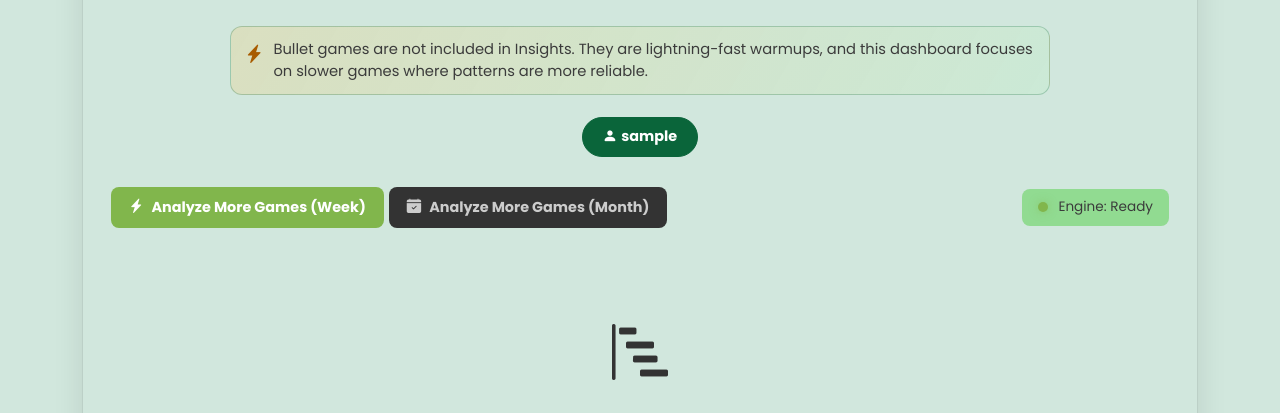
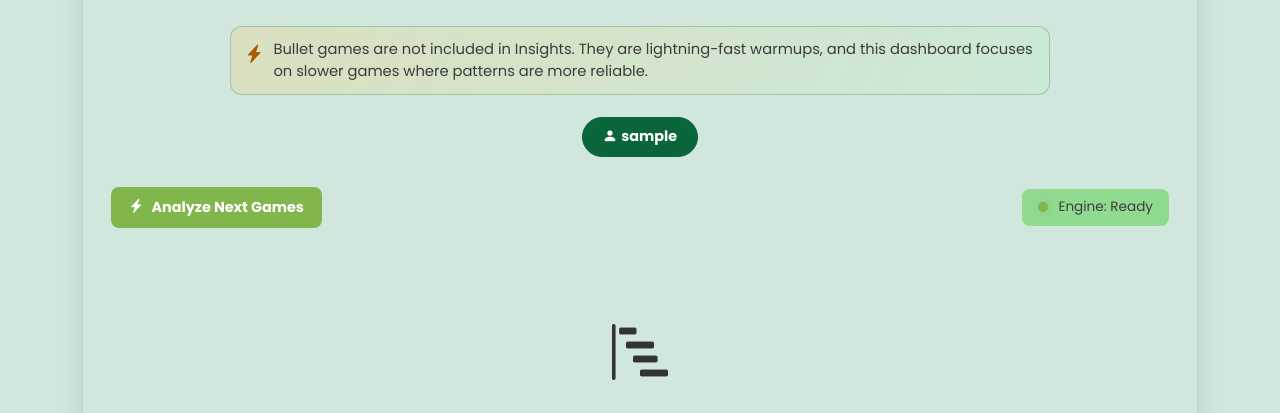
Before and after one commit to UzairSaeed393/ChessCraft, a Django app: page /insights/ in a window 1280 px wide. Shown: the part 199-612 px from the top of the page. Run offline with Django 5.2, Linux system fonts and the light colour scheme; a user stored in the database is signed in; tables that the repository leaves empty hold one stand-in row (values such as "Sample post"); data that the repository does not hold is empty.

Commit message:
fix: insights logic . update 1.4

```diff
--- a/ChessCraft/settings.py
+++ b/ChessCraft/settings.py
@@ -32,7 +32,7 @@
 ANALYSIS_ENGINE_URL = env('ANALYSIS_ENGINE_URL', default='')
 ANALYSIS_ENGINE_TOKEN = env('ANALYSIS_ENGINE_TOKEN', default='')
 # Full game review depth (batch review only). Live/single-position endpoints still use ANALYSIS_ENGINE_DEPTH.
-ANALYSIS_GAME_REVIEW_DEPTH = env.int('ANALYSIS_GAME_REVIEW_DEPTH', default=14)
+ANALYSIS_GAME_REVIEW_DEPTH = env.int('ANALYSIS_GAME_REVIEW_DEPTH', default=16)
 STOCKFISH_PATH = env('STOCKFISH_PATH', default='')
 ANALYSIS_POLYGLOT_PATH = env('ANALYSIS_POLYGLOT_PATH', default='')
 ANALYSIS_ECO_DB_PATH = env('ANALYSIS_ECO_DB_PATH', default=str(BASE_DIR / 'analysis' / 'data' / 'eco_lines.tsv'))
--- a/analysis/engine.py
+++ b/analysis/engine.py
@@ -90,7 +90,7 @@
         self.local_path = getattr(settings, "STOCKFISH_PATH", default_local)
         self.local_threads = int(getattr(settings, "ANALYSIS_ENGINE_THREADS", 1))
         self.local_hash = int(getattr(settings, "ANALYSIS_ENGINE_HASH", 32))
-        self.default_depth = int(getattr(settings, "ANALYSIS_ENGINE_DEPTH", 14))
+        self.default_depth = int(getattr(settings, "ANALYSIS_ENGINE_DEPTH", 16))
         self.default_time = float(getattr(settings, "ANALYSIS_ENGINE_TIME", 0.18))
 
     def get_health(self) -> dict[str, Any]:
--- a/analysis/views.py
+++ b/analysis/views.py
@@ -17,6 +17,7 @@
 from ChessCraft.utils import api_error_handler
 
 from user.models import Game
+from user.utils import is_bullet_time_control
 
 from .engine import (
     StockfishManager,
@@ -216,7 +217,7 @@
 
 
 def _adaptive_depth_for_position(base_depth: int, board: chess.Board, ply_index: int) -> int:
-    min_depth = int(getattr(settings, "ANALYSIS_REVIEW_MIN_DEPTH", 12))
+    min_depth = int(getattr(settings, "ANALYSIS_REVIEW_MIN_DEPTH", 14))
     max_boost = int(getattr(settings, "ANALYSIS_REVIEW_MAX_DEPTH_BOOST", 3))
 
     phase = _phase_for_position(board, ply_index)
@@ -1145,38 +1146,30 @@
 @api_error_handler
 def api_analyze_period(request):
     """
-    Finds and analyzes up to 20 un-analyzed games for a period (week/month).
+    Finds and analyzes the next batch of un-analyzed games across the whole account.
     Uses server health check to decide batch size.
     """
     data = _json_body(request)
-    period = data.get("period", "week")  # week or month
     chess_username = data.get("username", "").strip()
 
     if not chess_username:
         return JsonResponse({"error": "No chess username provided"}, status=400)
-
-    now = timezone.now()
-    if period == "month":
-        start_date = now.replace(day=1, hour=0, minute=0, second=0, microsecond=0)
-    else:
-        # Default: current week
-        start_date = now - timedelta(days=7)
 
     # 1. Find un-analyzed games
     games_to_analyze = Game.objects.filter(
         user=request.user,
         chess_username_at_time__iexact=chess_username,
         is_analyzed=False,
-        date_played__gte=start_date
-    ).order_by("-date_played")
+    ).order_by("date_played")
 
-    # Exclude bullet time controls from bulk analysis here to match Insights behavior
-    games_to_analyze = games_to_analyze.exclude(
-        time_control__in=['60', '60+1', '60+2', '30', '120', '120+1']
-    )
+    # Keep the same time-control logic as Insights, which excludes bullet games.
+    games_to_analyze = [
+        game for game in games_to_analyze
+        if not is_bullet_time_control(game.time_control)
+    ]
 
-    if not games_to_analyze.exists():
-        return JsonResponse({"status": "no_games", "message": "All games in this period are already analyzed."})
+    if not games_to_analyze:
+        return JsonResponse({"status": "no_games", "message": "All unanalyzed games are already processed."})
 
     # 2. Check Server Health to decide limit
     manager = StockfishManager()
--- a/insights/templates/insights/insights.html
+++ b/insights/templates/insights/insights.html
@@ -44,11 +44,8 @@
     <div class="analysis-controls mb-4">
         <div class="controls-row">
             <div class="sync-group">
-                <button id="btnSyncRecent" class="sync-btn" title="Analyze up to 20 un-analyzed games from the last 7 days">
-                    <i class="bi bi-lightning-charge-fill"></i> Analyze More Games (Week)
-                </button>
-                <button id="btnSyncMonth" class="sync-btn secondary" title="Analyze un-analyzed games from this month">
-                    <i class="bi bi-calendar-check-fill"></i> Analyze More Games (Month)
+                <button id="btnSyncNext" class="sync-btn" title="Analyze the next un-analyzed games in queue">
+                    <i class="bi bi-lightning-charge-fill"></i> Analyze Next Games
                 </button>
             </div>
             <div id="serverStatus" class="server-status">
@@ -61,7 +58,7 @@
             <div class="analysis-pbar-track">
                 <div class="analysis-pbar-fill"></div>
             </div>
-            <span class="pbar-text">Processing batch...</span>
+            <span class="pbar-text">Processing next batch...</span>
         </div>
     </div>
 
--- a/insights/views.py
+++ b/insights/views.py
@@ -13,6 +13,7 @@
 
 from analysis.models import SavedAnalysis
 from user.models import Game
+from user.utils import is_bullet_time_control
 
 def api_error_handler(view_func):
     """
@@ -34,16 +35,13 @@
     return _wrapped_view
 
 def _get_analyses(request, username: str):
-    """Return SavedAnalysis queryset for a username, preventing duplicates."""
+    """Return SavedAnalysis rows for a username, excluding bullet games."""
     latest_ids = SavedAnalysis.objects.filter(
         user=request.user, game__chess_username_at_time__iexact=username
     ).values('game').annotate(max_id=Max('id')).values_list('max_id', flat=True)
 
-    return SavedAnalysis.objects.filter(
-        id__in=latest_ids
-    ).exclude(
-        game__time_control__in=['60', '60+1', '60+2', '30', '120', '120+1']
-    ).select_related('game')
+    analyses = list(SavedAnalysis.objects.filter(id__in=latest_ids).select_related('game'))
+    return [analysis for analysis in analyses if not is_bullet_time_control(getattr(analysis.game, 'time_control', None))]
 
 
 def _opening_from_pgn(pgn_text: str) -> str | None:
@@ -173,9 +171,10 @@
     total_games = len(combined_accs)
 
     # Win/Loss logic (Already exists in your queryset, but let's sync withGame model)
-    games_qs = Game.objects.filter(user=request.user, chess_username_at_time__iexact=username).exclude(
-        time_control__in=['60', '60+1', '60+2', '30', '120', '120+1']
-    )
+    games_qs = [
+        game for game in Game.objects.filter(user=request.user, chess_username_at_time__iexact=username)
+        if not is_bullet_time_control(game.time_control)
+    ]
 
     white_wins = white_draws = white_losses = 0
     black_wins = black_draws = black_losses = 0
@@ -259,7 +258,7 @@
     if not username:
         return JsonResponse({'error': 'username required'}, status=400)
 
-    analyses = _get_analyses(request, username).order_by('game_date')
+    analyses = sorted(_get_analyses(request, username), key=lambda analysis: analysis.game_date)
     data = []
     for a in analyses:
         # Use null-safe accuracy calculation
@@ -326,9 +325,10 @@
     if not username:
         return JsonResponse({'error': 'username required'}, status=400)
 
-    games_qs = Game.objects.filter(user=request.user, chess_username_at_time__iexact=username).exclude(
-        time_control__in=['60', '60+1', '60+2', '30', '120', '120+1']
-    )
+    games_qs = [
+        game for game in Game.objects.filter(user=request.user, chess_username_at_time__iexact=username)
+        if not is_bullet_time_control(game.time_control)
+    ]
     opening_stats = defaultdict(lambda: {'games': 0, 'wins': 0, 'draws': 0, 'losses': 0, 'game_ids': []})
     player_lower = username.lower()
 
@@ -349,7 +349,8 @@
         elif result == 'Loss': st['losses'] += 1
         else: st['draws'] += 1
 
-    sorted_openings = sorted(opening_stats.items(), key=lambda x: x[1]['games'], reverse=True)[:10]
+    sorted_openings = sorted(opening_stats.items(), key=lambda x: x[1]['games'], reverse=True)
+
     result_list = []
     for name, st in sorted_openings:
         total = st['games']
--- a/static/js/insights.js
+++ b/static/js/insights.js
@@ -211,10 +211,8 @@
         const pText = document.querySelector('.pbar-text');
         if (pText) pText.textContent = "Connecting to engine...";
 
-        const btnSyncRecent = byId('btnSyncRecent');
-        const btnSyncMonth = byId('btnSyncMonth');
-        if (btnSyncRecent) btnSyncRecent.disabled = true;
-        if (btnSyncMonth) btnSyncMonth.disabled = true;
+        const btnSyncNext = byId('btnSyncNext');
+        if (btnSyncNext) btnSyncNext.disabled = true;
 
         fetch('/analysis/api/analyze-period/', {
             method: 'POST',
@@ -222,14 +220,13 @@
                 'Content-Type': 'application/json',
                 'X-CSRFToken': getCSRF()
             },
-            body: JSON.stringify({ username: activeUsername, period: period })
+            body: JSON.stringify({ username: activeUsername })
         })
         .then(r => r.json())
         .then(res => {
             isAnalyzing = false;
             hide('analysisProgress');
-            if (btnSyncRecent) btnSyncRecent.disabled = false;
-            if (btnSyncMonth) btnSyncMonth.disabled = false;
+            if (btnSyncNext) btnSyncNext.disabled = false;
 
             if (res.status === 'complete' || res.status === 'success') {
                 const count = res.games_processed || res.processed_count || 0;
@@ -243,16 +240,13 @@
         .catch(err => {
             isAnalyzing = false;
             hide('analysisProgress');
-            if (btnSyncRecent) btnSyncRecent.disabled = false;
-            if (btnSyncMonth) btnSyncMonth.disabled = false;
+            if (btnSyncNext) btnSyncNext.disabled = false;
             alert("Error running analysis batch.");
         });
     }
 
-    const btnSyncRecent = byId('btnSyncRecent');
-    const btnSyncMonth = byId('btnSyncMonth');
-    if (btnSyncRecent) btnSyncRecent.addEventListener('click', () => runAnalysisBatch('week'));
-    if (btnSyncMonth) btnSyncMonth.addEventListener('click', () => runAnalysisBatch('month'));
+    const btnSyncNext = byId('btnSyncNext');
+    if (btnSyncNext) btnSyncNext.addEventListener('click', () => runAnalysisBatch('next'));
 
     // ── Summary ────────────────────────────────────────────
     function renderSummary(d) {
@@ -497,13 +491,16 @@
             const wPct = ((row.wins / total) * 100).toFixed(0);
             const dPct = ((row.draws / total) * 100).toFixed(0);
             const lPct = ((row.losses / total) * 100).toFixed(0);
-            const gameUrl = `/user/game/?username=${encodeURIComponent(activeUsername)}&opening=${encodeURIComponent(row.opening)}`;
+            const isOther = Boolean(row.is_other);
+            const gameUrl = isOther ? '' : `/user/game/?username=${encodeURIComponent(activeUsername)}&opening=${encodeURIComponent(row.opening)}`;
+            const clickableAttrs = isOther ? '' : `onclick="window.location.href='${gameUrl}'" title="View games with this opening"`;
+            const label = isOther ? 'Other openings' : row.opening;
 
             html += `
-                <div class="opening-card" onclick="window.location.href='${gameUrl}'" title="View games with this opening">
+                <div class="opening-card ${isOther ? 'opening-card-muted' : ''}" ${clickableAttrs}>
                     <div class="oc-header">
                         <span class="oc-rank">${i + 1}</span>
-                        <span class="oc-name">${row.opening}</span>
+                        <span class="oc-name">${label}</span>
                         <span class="oc-games">${row.games} game${row.games > 1 ? 's' : ''}</span>
                     </div>
                     <div class="oc-bar-row">
--- a/templates/base.html
+++ b/templates/base.html
@@ -144,7 +144,7 @@
             </div>
 
             <hr class="border-light mt-4">
-            <p class="text-center mb-0">© 2026 ChessCraft. All rights reserved. — Version: v1.3</p>
+            <p class="text-center mb-0">© 2026 ChessCraft. All rights reserved. — Version: v1.4</p>
         </div>
     </footer>
 
--- a/user/templates/user/game.html
+++ b/user/templates/user/game.html
@@ -28,8 +28,8 @@
                         <label for="range">Time Period</label>
                         <select name="range" id="range">
                             <option value="week">Last 7 Days</option>
+                            <option value="month" selected>Last 30 Days</option>
                             <option value="60">Last 60 Days</option>
-                            <option value="month" selected>Last 30 Days</option>
                         </select>
                     </div>
                 </div>
```
Also changed, not shown: main/views.py (+6 -2 lines), user/utils.py (+38 -2 lines).
